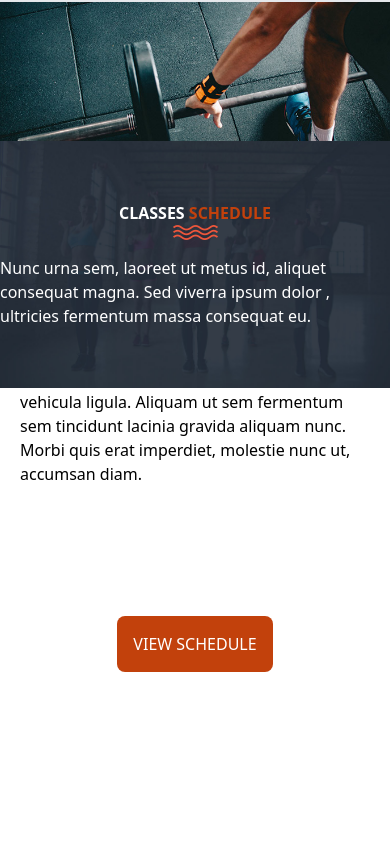
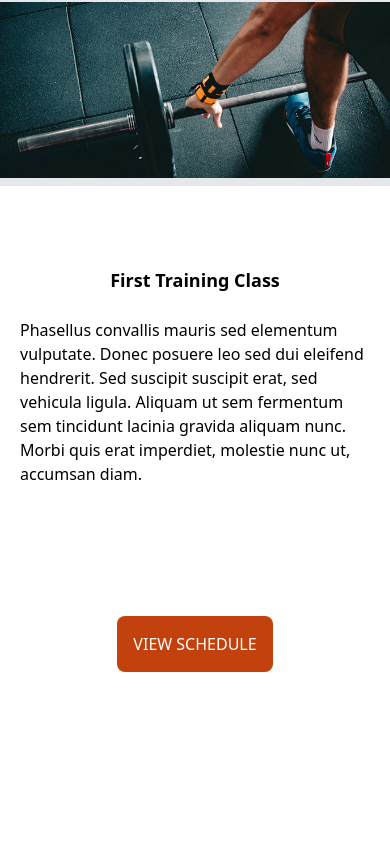
Before and after one commit to malcomowilla/gymLandingPage, a React (Vite) app: page / in a window 390 px wide. Shown: the part 5428-6284 px from the top of the page. Before the commit the page ends 6100 px from the top, so only its background shows below. Built offline with nearby package versions, Linux system fonts and the light colour scheme; what @shrutibalasa/tailwind-grid-auto-fit would draw is missing.

Commit message:
responsive so far so good

```diff
--- a/src/ClasseSchedule.jsx
+++ b/src/ClasseSchedule.jsx
@@ -1,7 +1,7 @@
 
 const ClasseSchedule = () => {
   return (
-    <div className='w-full h-full  relative top-[300px] '>
+    <div className='w-full h-full  relative max-sm:top-[1800px] '>
 
 
 
```
